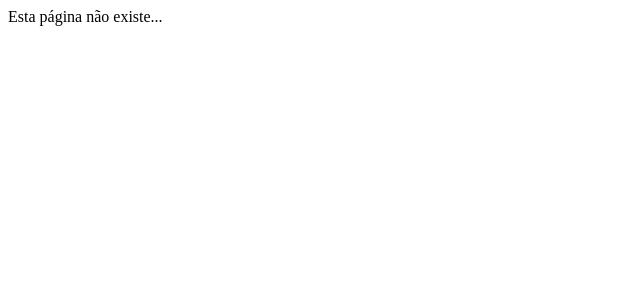
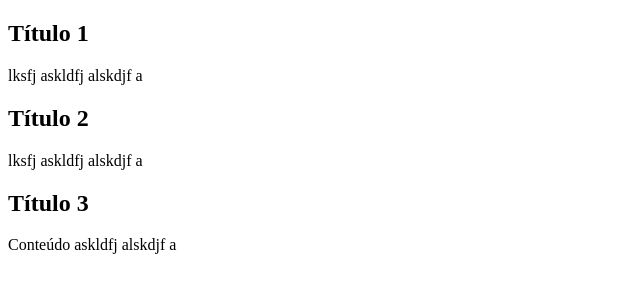
Before and after one commit to GabrielHenrichs/espacocuidardesi, a Next.js app: page /postagens in a window 1280 px wide. Before the commit this address had no page. Shown: the top 300 px of the page, without its empty margins (0-640 px from the left). Built offline with nearby package versions, Linux system fonts and the light colour scheme.

Commit message:
Criação de página de listagem de posts

```diff
--- /dev/null
+++ b/pages/postagens.js
@@ -0,0 +1,37 @@
+import React, { useState, useEffect } from 'react'
+
+const PostsPage = function() {
+    const [posts, setPosts] = useState(null);
+
+    useEffect(() => {
+      async function getPosts() {
+        const res = await fetch('/api/posts');
+        const { posts } = await res.json();
+
+        setPosts(posts);
+      }
+
+      getPosts();
+    }, []);
+
+    if (posts === null) {
+        return (
+            <div>Carregando...</div>
+        )
+    }
+
+    return (
+        <div>
+            {
+                posts.map(({ title, content }) => (
+                    <div>
+                        <h2>{ title }</h2>
+                        <p>{ content }</p>
+                    </div>
+                ))
+            }
+        </div>
+    )
+}
+
+export default PostsPage
```
